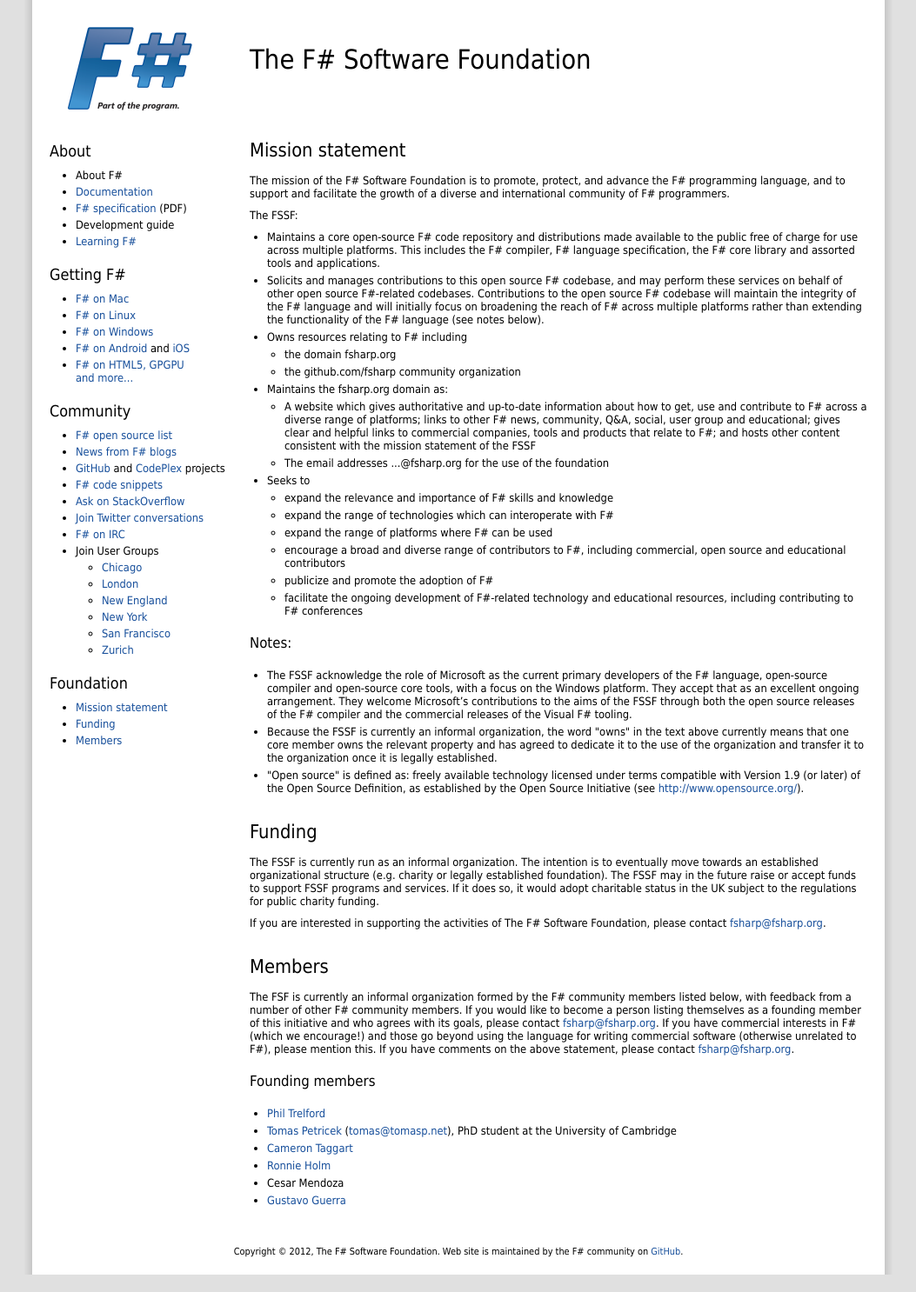
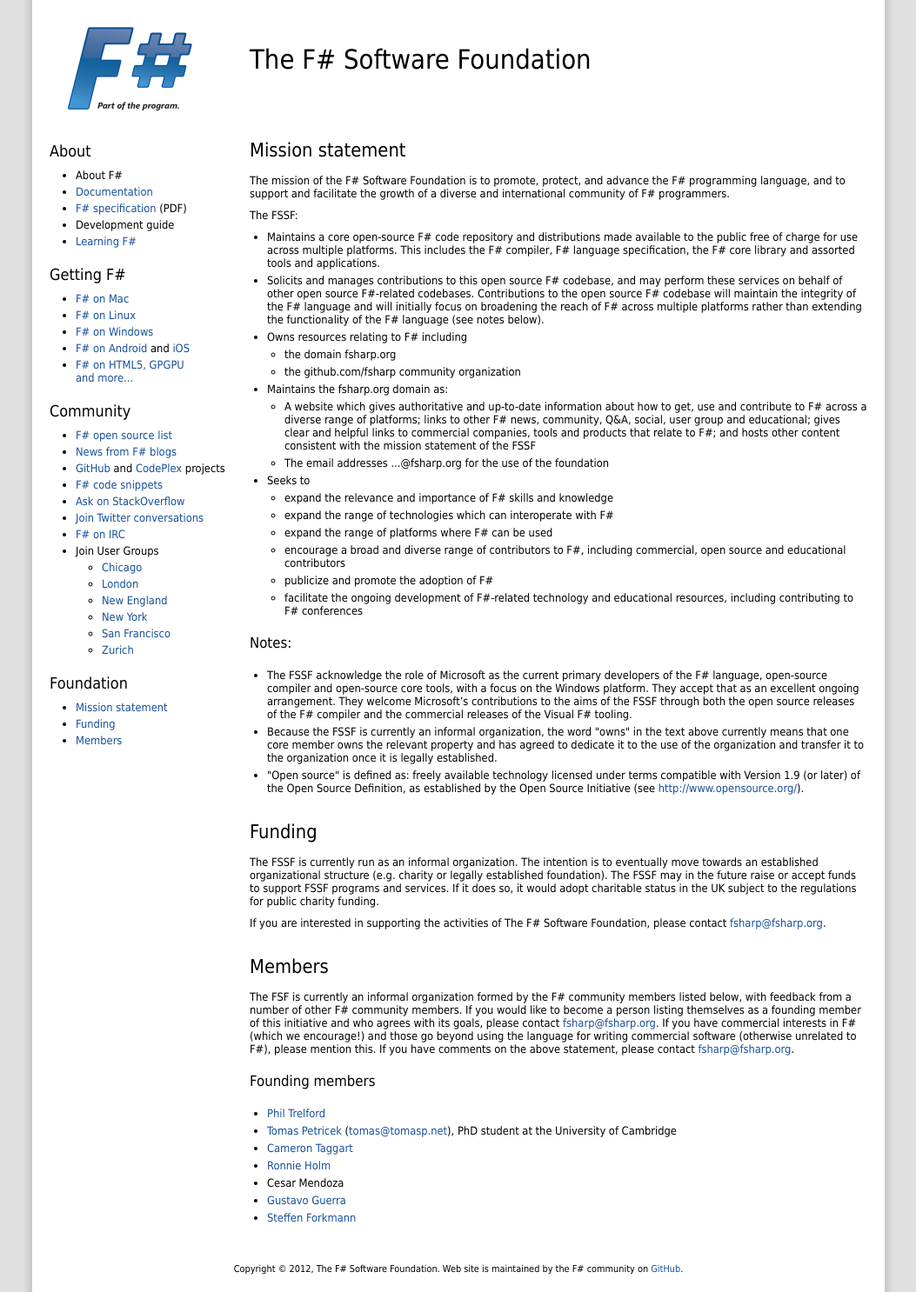
Before and after one commit to fsharp/fsharp.org, a Jekyll site: the page built from foundation.html, in a window 1280 px wide. Shown: the whole page at 87% size, without its empty margins (113-1166 px from the left). Built offline with Jekyll 4.4.1, drawn with Linux system fonts in a browser that asks for light colours; nearby versions of some CDN libraries; some web fonts are replaced; comment, search, counter and statistics services are not loaded.

Commit message:
Request to join
Hi,
I wasn't able to attend the first meeting, but I hope I can join you.

Cheers,
Steffen

```diff
--- a/foundation.html
+++ b/foundation.html
@@ -67,5 +67,6 @@
   <li><a href="http://bugfree.dk">Ronnie Holm</a></li>
   <li>Cesar Mendoza</li>
   <li><a href="http://blog.codebeside.org">Gustavo Guerra</a></li>
+  <li><a href="http:/www.navision-blog.de">Steffen Forkmann</a></li>
 </ul>
 </div>
```
